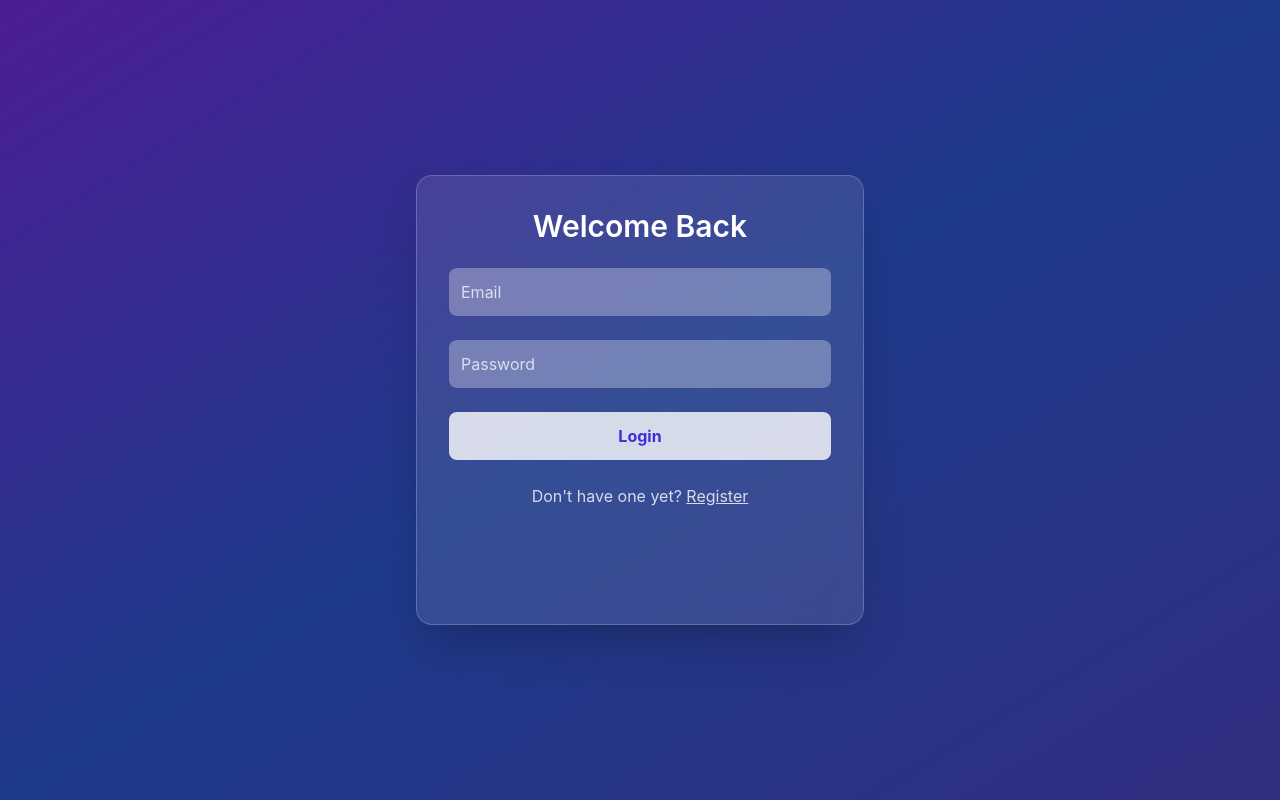
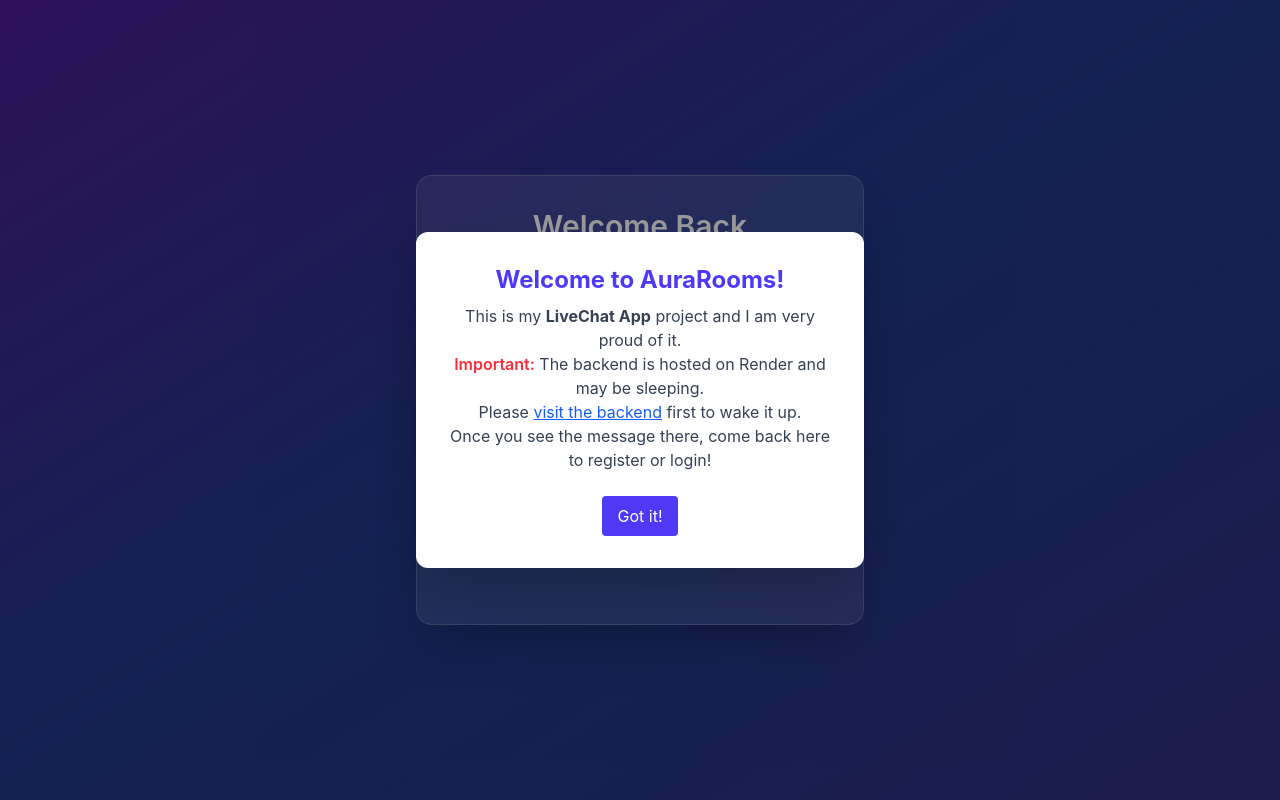
Before and after one commit to ryadbahi/ChatApp-v2, a React (Vite) app in the folder frontend/: page /login in a window 1280 px wide. Built offline with nearby package versions, Linux system fonts and the light colour scheme; no server answers.

Commit message:
feat: Enhance welcome modal in LoginRegister with backend wakeup instructions

```diff
--- a/frontend/src/pages/LoginRegister.tsx
+++ b/frontend/src/pages/LoginRegister.tsx
@@ -1,21 +1,53 @@
-import { useState } from "react";
+import { useState, useEffect } from "react";
 import { AuthForm } from "../components";
 
 const LoginRegister = () => {
   const [isRegister, setIsRegister] = useState(false);
+  const [showModal, setShowModal] = useState(true);
+
+  useEffect(() => {
+    setShowModal(true);
+  }, []);
 
   return (
-    <div className="min-h-screen flex items-center justify-center">
-      <div
-        className="
-        w-full max-w-md
-        h-[450px]
-        bg-white/10 backdrop-blur-md
-        border border-white/20
-        rounded-2xl shadow-2xl
-        p-8
-      "
-      >
+    <div className="min-h-screen flex items-center justify-center relative">
+      {showModal && (
+        <div className="fixed inset-0 z-50 flex items-center justify-center bg-black/40">
+          <div className="bg-white rounded-xl shadow-2xl p-8 max-w-md w-full text-center relative">
+            <h2 className="text-2xl font-bold text-indigo-600 mb-2">
+              Welcome to AuraRooms!
+            </h2>
+            <p className="mb-4 text-gray-700">
+              This is my <strong>LiveChat App</strong> project and I am very
+              proud of it.
+              <br />
+              <span className="font-semibold text-red-500">Important:</span> The
+              backend is hosted on Render and may be sleeping.
+              <br />
+              Please{" "}
+              <a
+                href="https://chatapp-v2-voa9.onrender.com/"
+                target="_blank"
+                rel="noopener noreferrer"
+                className="text-blue-600 underline"
+              >
+                visit the backend
+              </a>{" "}
+              first to wake it up.
+              <br />
+              Once you see the message there, come back here to register or
+              login!
+            </p>
+            <button
+              className="mt-2 px-4 py-2 bg-indigo-600 text-white rounded hover:bg-indigo-700 transition"
+              onClick={() => setShowModal(false)}
+            >
+              Got it!
+            </button>
+          </div>
+        </div>
+      )}
+      <div className="w-full max-w-md h-[450px] bg-white/10 backdrop-blur-md border border-white/20 rounded-2xl shadow-2xl p-8">
         <AuthForm
           isRegister={isRegister}
           onToggle={() => setIsRegister(!isRegister)}
```
Also changed, not shown: 1 other file (tests, documents, lock files or other folders).
